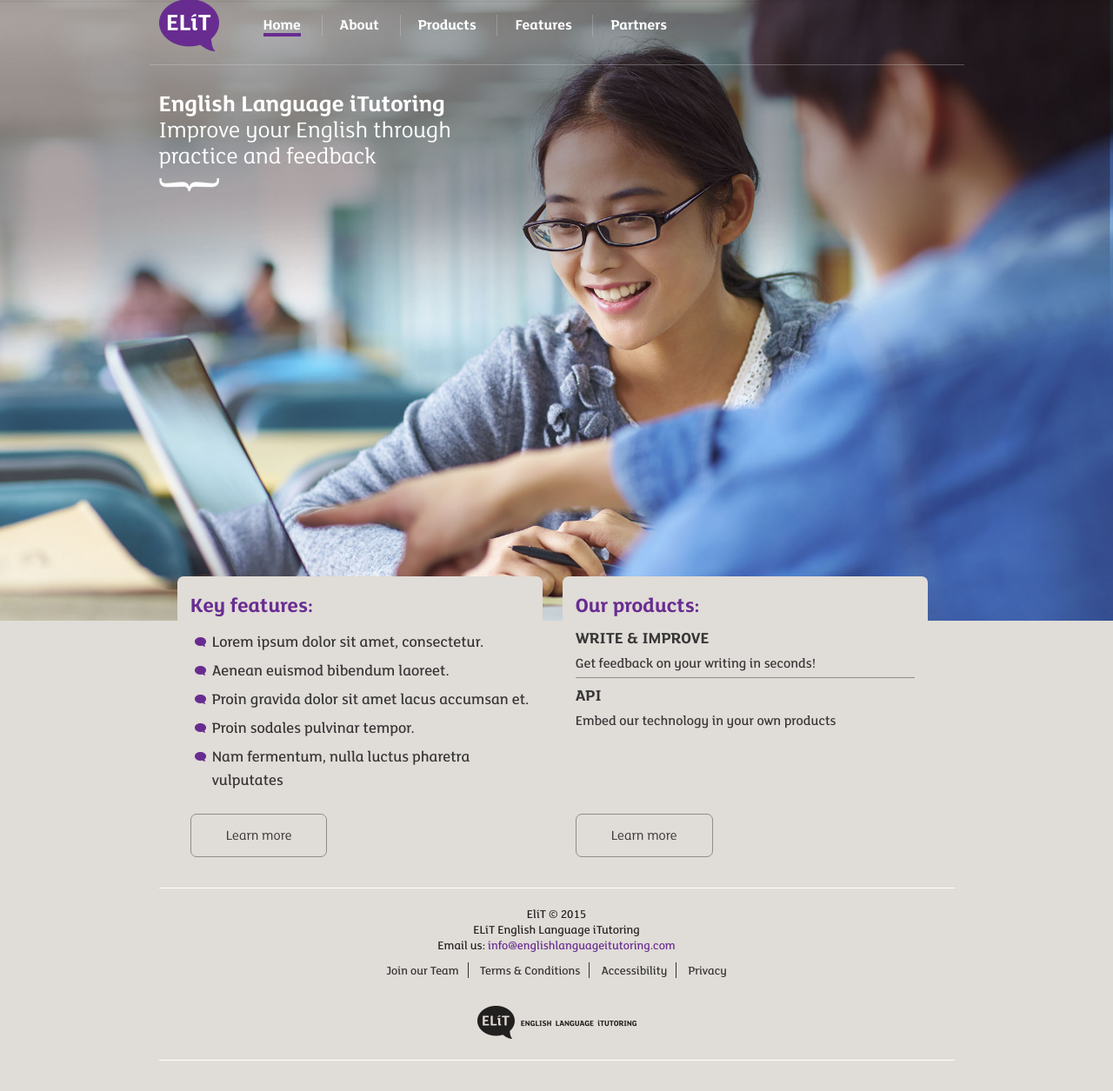
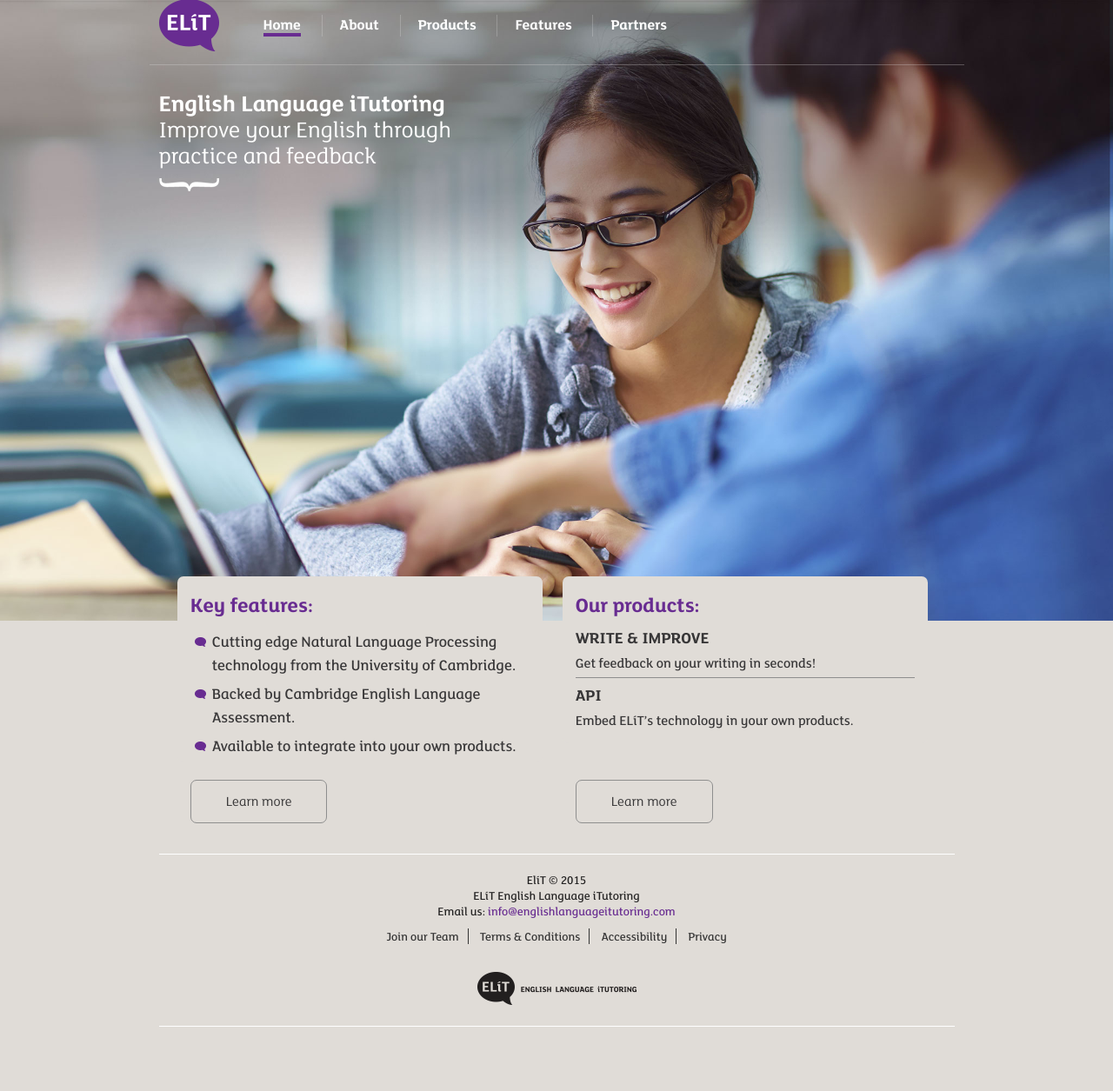
Before and after one commit to colourgarden/elitltdnew.github.io, a Jekyll site: the page built from index.md, in a window 1280 px wide. Shown: the whole page at 87% size. Built offline with Jekyll 4.4.1, drawn with Linux system fonts in a browser that asks for light colours; Markdown is read by kramdown in place of the engine named in the settings; after the commit the page ends 1216 px from its top, so only the background shows below that.

Commit message:
Front page bullets

```diff
--- a/_data/products.yml
+++ b/_data/products.yml
@@ -8,5 +8,5 @@
 #   link: '/products/speak-and-improve'
 
 - name: 'API'
-  content: 'Embed our technology in your own products'
+  content: 'Embed ELíT’s technology in your own products.'
   link: '/products/api'
--- a/index.md
+++ b/index.md
@@ -12,11 +12,9 @@
   Improve your English through practice and feedback"
 
 key-features: |
-  - Lorem ipsum dolor sit amet, consectetur.
-  - Aenean euismod bibendum laoreet.
-  - Proin gravida dolor sit amet lacus accumsan et.
-  - Proin sodales pulvinar tempor.
-  - Nam fermentum, nulla luctus pharetra vulputates
+  - Cutting edge Natural Language Processing technology from the University of Cambridge.
+  - Backed by Cambridge English Language Assessment.
+  - Available to integrate into your own products.
 key-features-link: "/about/"
 
 #our products data in _data/products.yml
```
